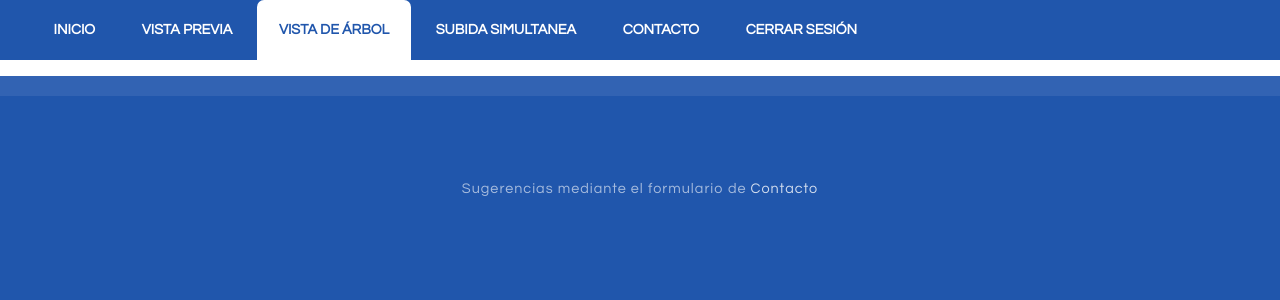
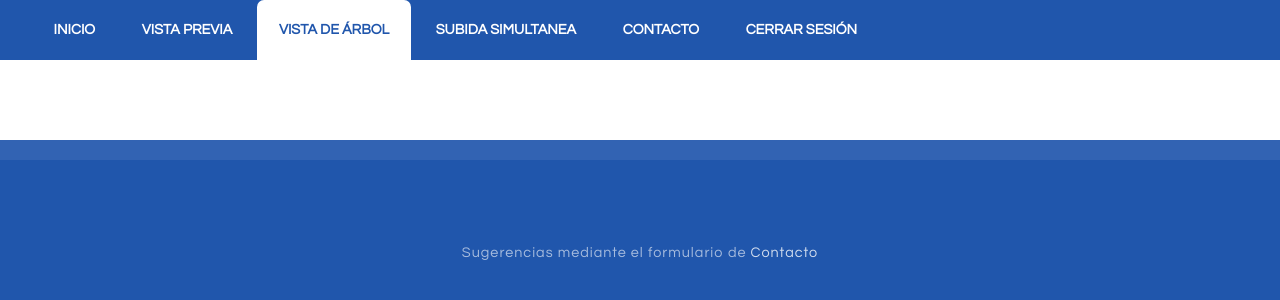
Before and after one commit to Velaa98/CloudsManage, a Flask app: template templates/tree.html in a window 1280 px wide. Shown: the top 300 px of the page. Run offline with Flask 2, Linux system fonts and the light colour scheme; the template is opened without the code that fills it, so the values that code supplies are empty.

Commit message:
cambios tree

```diff
--- a/static/css/default.css
+++ b/static/css/default.css
@@ -426,7 +426,7 @@
 	.tree
 	{
 		overflow: hidden;
-		padding-left: 10em;
+		padding: 2em 0em 2em 5em;
 		background: #FFF;
 		text-align: left;
 	}
```
